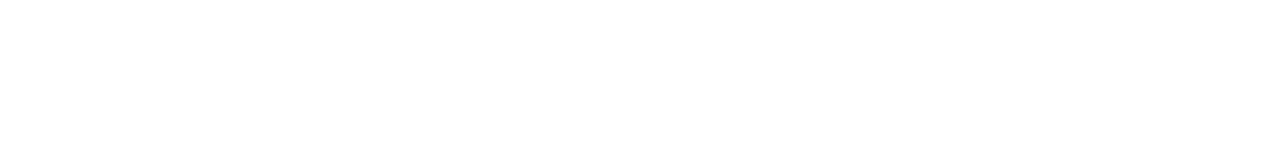
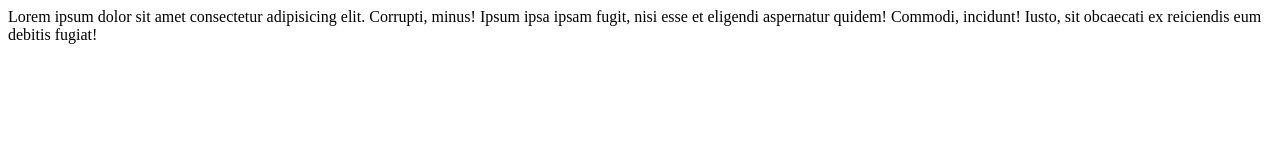
Before and after one commit to DessyZeal/Udemy-Fullstack, a plain HTML site: page section8/Box_Model_And_Units_CODE/Box_Model_And_Units/Box_Model/myown.html in a window 1280 px wide. Drawn offline with Linux system fonts and the light colour scheme.

Commit message:
my section 8

```diff
--- a/section8/Box_Model_And_Units_CODE/Box_Model_And_Units/Box_Model/myown.html
+++ b/section8/Box_Model_And_Units_CODE/Box_Model_And_Units/Box_Model/myown.html
@@ -6,6 +6,9 @@
     <title>practice</title>
 </head>
 <body>
-
+    <div>Lorem ipsum dolor sit amet consectetur adipisicing elit. Corrupti, minus! Ipsum ipsa ipsam fugit,
+         nisi esse et eligendi aspernatur quidem! Commodi,
+         incidunt! Iusto, sit obcaecati ex reiciendis eum debitis fugiat!
+    </div>
 </body>
 </html>
```
